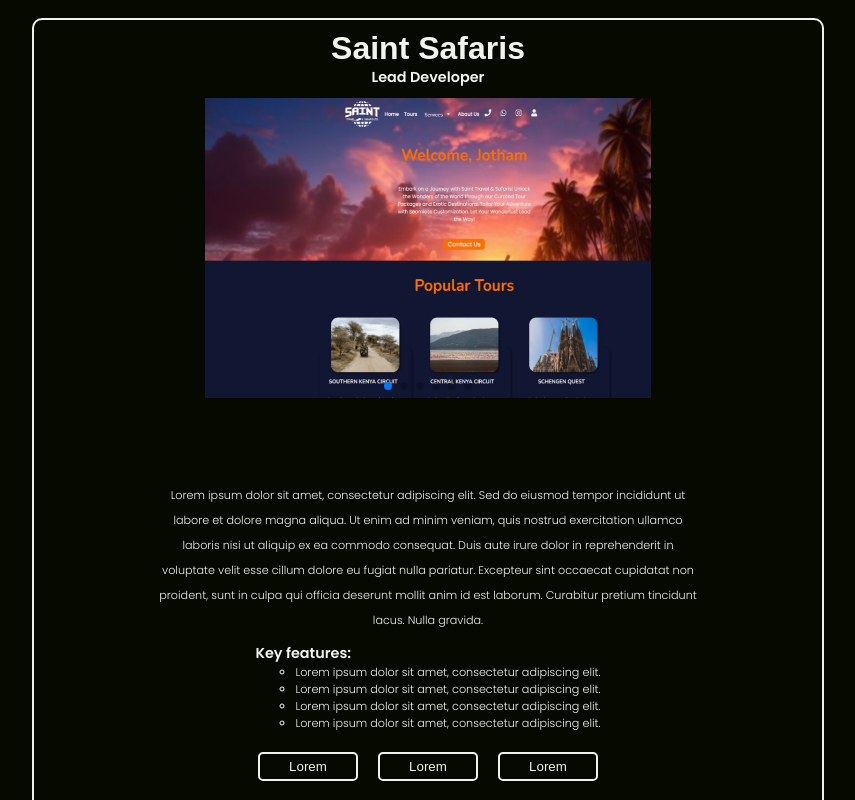
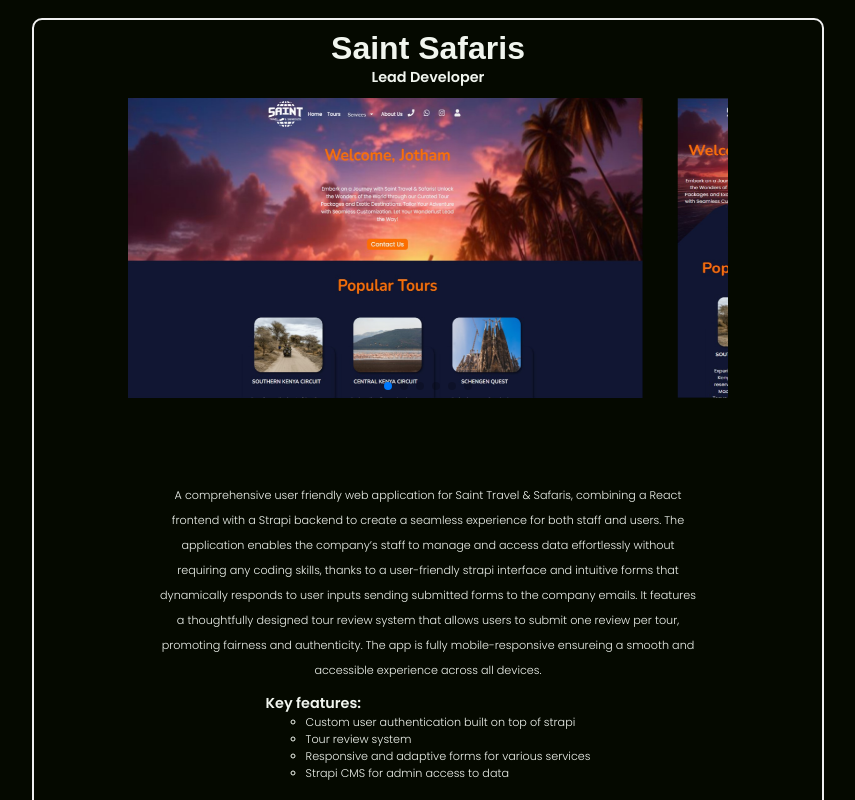
Before and after one commit to avocademia/portfolio, a Next.js app: page /work in a window 1280 px wide. Both pictures are taken after a click on the button 648 px from the left and 444 px from the top of the page. Shown: the top 800 px of the page, without its empty margins (220-1075 px from the left). Built offline with nearby package versions, Linux system fonts and the light colour scheme; some icons are missing; a web font is replaced by a local one.

Commit message:
saint safaris data update and project card styling updates

```diff
--- a/src/app/work/components/ProjectCard.module.scss
+++ b/src/app/work/components/ProjectCard.module.scss
@@ -56,7 +56,7 @@
 }
 
 .swiper {
-    width: 58%;
+    width: 78%;
     display: flex;
     align-items: center;
     justify-content: center;
@@ -141,11 +141,16 @@
 
   .stack button {
     width: 100px;
-    padding: 5px 0 5px 0;
     background-color: transparent;
     border: 2px solid #f0f0f0;
     color: #f0f0f0;
     border-radius: 5px;
+    display: flex;
+    align-items: center;
+    gap: 5px;
+    justify-content: center;
+    flex-direction: row;
+    padding: 5px;
   }
 
   .repositories {
@@ -178,3 +183,28 @@
   .launch h6 {
     margin: 0;
   }
+
+  .react {
+    color: rgb(87, 161, 252) !important;
+    border: 2px solid rgb(87, 161, 252) !important;
+  }
+
+  .next {
+    color: rgb(255, 255, 255) !important;
+    border: 2px solid rgb(255, 255, 255) !important;
+  }
+
+  .express {
+    color: rgb(87, 252, 211) !important;
+    border: 2px solid rgb(87, 252, 211) !important;
+  }
+
+  .mysql {
+    color: rgb(216, 162, 252) !important;
+    border: 2px solid rgb(216, 162, 252) !important;
+  }
+
+  .strapi {
+    color: #4945ff!important;
+    border: 2px solid #4945ff !important;
+  }
--- a/src/app/work/components/ProjectCard.tsx
+++ b/src/app/work/components/ProjectCard.tsx
@@ -28,6 +28,8 @@
     setIsExpanded((prev) => !prev);
   }
 
+  console.log(project.stack)
+
   return (
     <article className={styles.projectCard}>
         <div className={styles.title}>
@@ -38,14 +40,14 @@
         <div className={styles.images}>
             <div className={styles.navWrapper}>
                 <div
-                  className={`${styles.navButton} ${styles.prev}`}
+                  className={`${styles.navButton}`}
                   aria-label="Previous"
                   onClick={() => swiperRef.current?.slidePrev()}
                 >
                   <Icon icon="mdi:chevron-left" className={styles.navIcon} />
                 </div>
                 <div
-                  className={`${styles.navButton} ${styles.next}`}
+                  className={`${styles.navButton}`}
                   aria-label="Next"
                   onClick={() => swiperRef.current?.slideNext()}
                 >
@@ -70,7 +72,7 @@
             >
                 {project.photos.map((photo, index) => (
                     <SwiperSlide key={index} >
-                        <Image src={photo} alt="project photo" width={700} height={300} />
+                        <Image src={photo} alt="project photo" width={700} height={300} unoptimized/>
                     </SwiperSlide>
                 ))}
             </Swiper>
@@ -95,27 +97,53 @@
             </div>
             <div className={styles.stack} >
                 {project.stack.map((stack, index) => (
-                <button key={index}>{stack}</button>
+                    <button
+                        key={index}
+                        className={`
+                            ${stack === 'React'? styles.react : ''}
+                            ${stack === 'Next'? styles.next : ''}
+                            ${stack === 'Strapi'? styles.strapi : ''}
+                            ${stack === 'Express'? styles.express : ''}
+                            ${stack === 'MySql'? styles.mysql : ''}
+                        `
+                        }
+                    >
+                        <Icon
+                            icon={`
+                                ${stack === 'React'? "akar-icons:react-fill": ''}
+                                ${stack === 'Next'? "teenyicons:nextjs-outline": ''}
+                                ${stack === 'Strapi'? "logos:strapi-icon": ''}
+                                ${stack === 'Express'? "lineicons:expressjs": ''}
+                                ${stack === 'MySql'? "fontisto:mysql": ''}
+                            `}
+                        />
+                        { stack === "React" && <Icon icon="akar-icons:react-fill"/>}
+                        { stack === "Next" && <Icon icon="teenyicons:nextjs-outline"/>}
+                        { stack === "Strapi" && <Icon icon="logos:strapi-icon"/>}
+                        { stack === "Express" && <Icon icon="lineicons:expressjs"/>}
+                        { stack === "MySql" && <Icon icon="fontisto:mysql"/>}
+                        {stack}
+                    </button>
                 ))}
             </div>
             <div className={styles.repositories}>
                 <div>
                     <Icon icon="mdi:github" width={20} height={20}/>:
-                    <a href={project.client}>client repository</a>
+                    <a href={project.client} target='_blank'>client repository</a>
                 </div>
                 <div>
                     <Icon icon="mdi:github" width={20} height={20} />:
-                    <a href={project.server}>server repository</a>
+                    <a href={project.server} target='_blank'>server repository</a>
                 </div>
             </div>
             <div className={styles.launch}>
                 <h6>Launch:</h6>
                 <p>{project.launch_date}</p>
             </div>
-            <div>
+            {project.launched && <div>
                 <Icon icon="mdi:web" width={20} height={20} />:
-                <p>{project.website}</p>
-            </div>
+                <a href={project.website} target='_blank'>{project.website}</a>
+            </div>}
         </div>
     </article>
   )
--- a/src/data/projects.ts
+++ b/src/data/projects.ts
@@ -2,29 +2,31 @@
     {
         name: 'Saint Safaris',
         role: 'Lead Developer',
-        description: `Lorem ipsum dolor sit amet, consectetur adipiscing elit.
-                      Sed do eiusmod tempor incididunt ut labore et dolore magna
-                      aliqua. Ut enim ad minim veniam, quis nostrud exercitation
-                      ullamco laboris nisi ut aliquip ex ea commodo consequat. Duis
-                      aute irure dolor in reprehenderit in voluptate velit esse cillum
-                      dolore eu fugiat nulla pariatur. Excepteur sint occaecat cupidatat
-                      non proident, sunt in culpa qui officia deserunt mollit anim id est
-                      laborum. Curabitur pretium tincidunt lacus. Nulla gravida.
+        description: `A comprehensive user friendly web application for Saint Travel & Safaris,
+                      combining a React frontend with a Strapi backend to create a seamless
+                      experience for both staff and users. The application enables the company’s
+                      staff to manage and access data effortlessly without requiring any coding
+                      skills, thanks to a user-friendly strapi interface and intuitive forms that
+                      dynamically responds to user inputs sending submitted forms to the company emails.
+                      It features a thoughtfully designed tour review system that allows users to submit
+                      one review per tour, promoting fairness and authenticity. The app is fully mobile-responsive
+                      ensureing a smooth and accessible experience across all devices.
                      `,
         key_features: [
-            'Lorem ipsum dolor sit amet, consectetur adipiscing elit.',
-            'Lorem ipsum dolor sit amet, consectetur adipiscing elit.',
-            'Lorem ipsum dolor sit amet, consectetur adipiscing elit.',
-            'Lorem ipsum dolor sit amet, consectetur adipiscing elit.'
+            'Custom user authentication built on top of strapi',
+            'Tour review system',
+            'Responsive and adaptive forms for various services',
+            'Strapi CMS for admin access to data'
         ],
         stack: [
-            'Lorem',
-            'Lorem',
-            'Lorem',
+            'React',
+            'Strapi',
+            'MySql',
         ],
-        launch_date: '2025-02-01',
-        client: 'https://www.github.com/avocademia',
-        server: 'https://www.github.com/avocademia',
+        launch_date: '2025-02-15',
+        launched: false,
+        client: 'https://www.github.com/avocademia/saintsafaris-client',
+        server: 'https://www.github.com/avocademia/saintsafaris-backend',
         website: undefined,
         photos: [
             '/saint/home.png',
@@ -55,11 +57,12 @@
             'Lorem ipsum dolor sit amet, consectetur adipiscing elit.'
         ],
         stack: [
-            'Lorem',
-            'Lorem',
-            'Lorem',
+            'Next',
+            'Express',
+            'MySql',
         ],
         launch_date: '2025-05-01',
+        launched: false,
         client: 'https://www.github.com/avocademia',
         server: 'https://www.github.com/avocademia',
         website: undefined,
@@ -94,11 +97,10 @@
             'Lorem ipsum dolor sit amet, consectetur adipiscing elit.'
         ],
         stack: [
-            'Lorem',
-            'Lorem',
-            'Lorem',
+            'Next',
         ],
         launch_date: '2025-02-01',
+        launched: false,
         client: 'https://www.github.com/avocademia',
         server: 'https://www.github.com/avocademia',
         website: undefined,
--- a/src/data/types.tsx
+++ b/src/data/types.tsx
@@ -5,6 +5,7 @@
     key_features: string[],
     stack: string[],
     launch_date: string,
+    launched: boolean,
     client: string,
     server: string,
     website: string|undefined,
```
Also changed, not shown: public/saint/signup.png (added).
